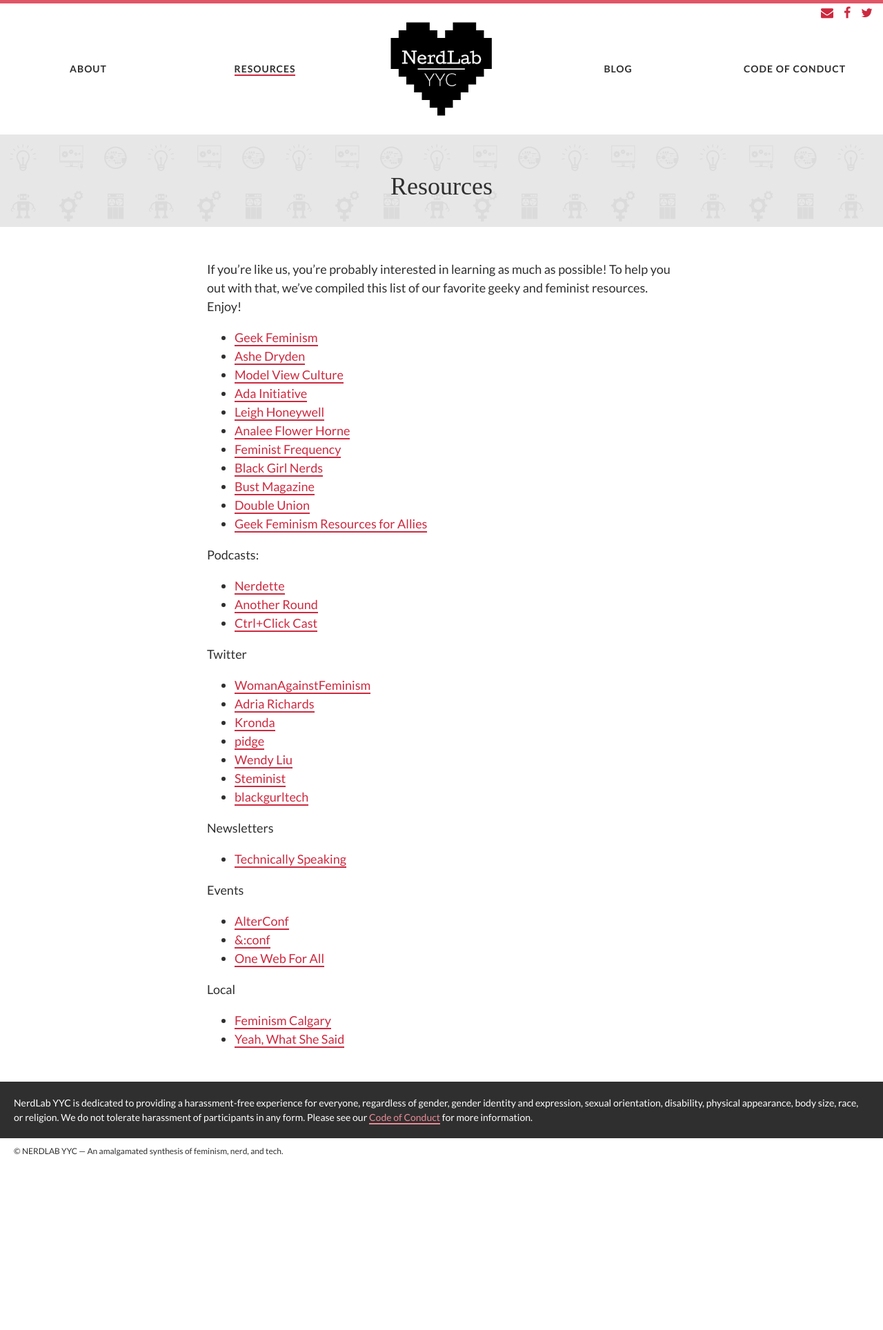
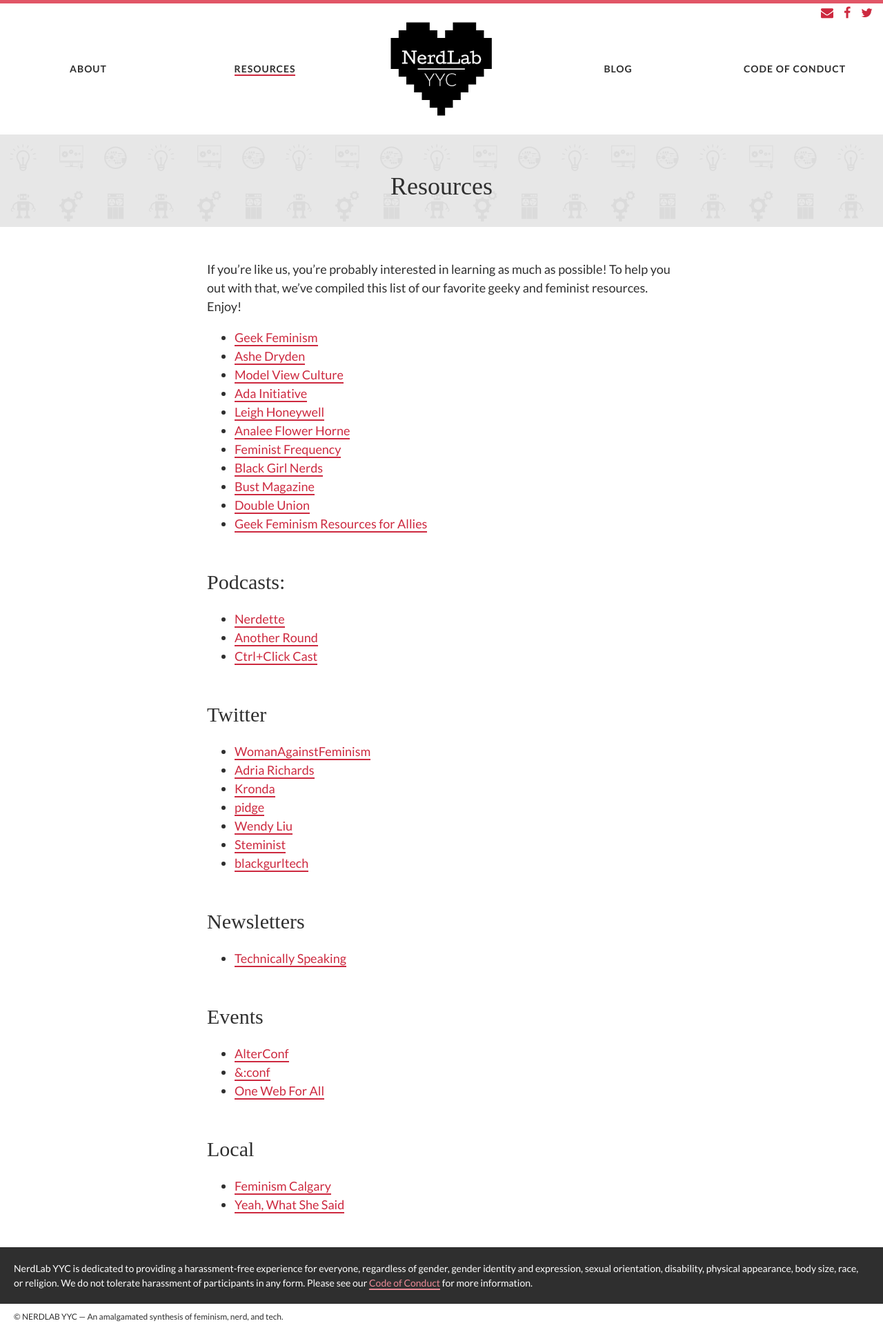
Before and after one commit to nerdlabyyc/nerdlabyyc.github.io, a Jekyll site: the page built from pages/resources/index.md, in a window 1280 px wide. Shown: the whole page at 69% size. Built offline with Jekyll 4.4.1, drawn with Linux system fonts in a browser that asks for light colours; nearby versions of some CDN libraries; some web fonts are replaced; before the commit the page ends 1688 px from its top, so only the background shows below that.

Commit message:
Make headers actual headers.

```diff
--- a/pages/resources/index.md
+++ b/pages/resources/index.md
@@ -35,17 +35,17 @@
 - [Steminist](https://twitter.com/steminist)
 - [blackgurltech](https://twitter.com/blackgurltech)
 
-Newsletters
+##Newsletters
 
 - [Technically Speaking](http://www.techspeak.email/)
 
-Events
+##Events
 
 - [AlterConf](http://www.alterconf.com/)
 - [&:conf](https://www.andconf.io/)
 - [One Web For All](http://onewebforall.us/)
 
-Local
+##Local
 
 - [Feminism Calgary](http://www.feminismcalgary.com/)
 - [Yeah, What She Said](http://cjsw.com/program/ywss/)
```
Also changed, not shown: other parts of pages/resources/index.md (+2 -2 lines).
